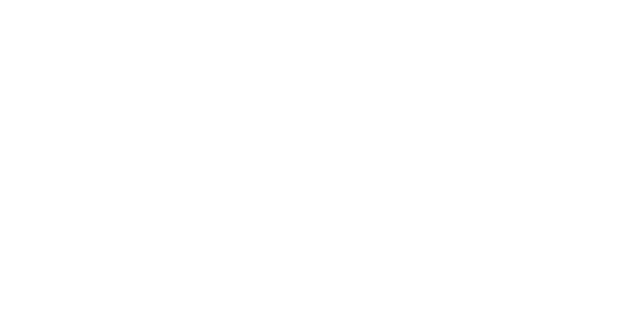
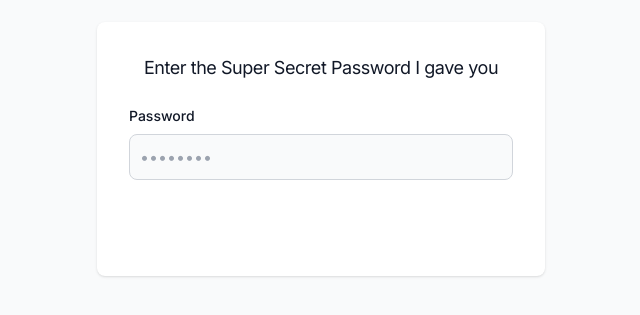
Before and after one commit to blazephoenix/sands, a Next.js app: page / in a window 1280 px wide. Shown: the part 287-602 px from the top of the page, without its empty margins (319-959 px from the left). Built offline with nearby package versions, Linux system fonts and the light colour scheme.

Commit message:
quality improvements

```diff
--- a/components/play/index.tsx
+++ b/components/play/index.tsx
@@ -1,60 +1,94 @@
 import { useChat } from "ai/react";
+import { use, useEffect, useRef, useState } from "react";
 import Markdown from "react-markdown";
 import remarkGfm from "remark-gfm";
 
 const markdownComponents = {
-  // Styling a paragraph
-  p: ({ node }: { node: any }, ...props: any) => (
-    <p className="text-base text-gray-800 mb-4 mt-2" {...props} />
+  p: ({ children, ...props }: React.PropsWithChildren<any>) => (
+    <p className="text-base text-gray-800 mb-4 mt-2" {...props}>
+      {children}
+    </p>
   ),
-  // Styling headings
-  h1: ({ node }: { node: any } & React.HTMLAttributes<HTMLHeadingElement>, ...props: any) => (
-    <h1 className="text-2xl font-bold text-gray-900 my-4" {...props} />
+  h1: ({ children, ...props }: React.PropsWithChildren<any>) => (
+    <h1 className="text-2xl font-bold text-gray-900 my-4" {...props}>
+      {children}
+    </h1>
   ),
-  h2: ({ node }: { node: any }, ...props: any) => (
-    <h2 className="text-xl font-semibold text-gray-800 my-3" {...props} />
+  h2: ({ children, ...props }: React.PropsWithChildren<any>) => (
+    <h2 className="text-xl font-semibold text-gray-800 my-3" {...props}>
+      {children}
+    </h2>
   ),
-  // Style for ordered lists
-  ol: ({ node }: { node: any }, ...props: any) => (
-    <ol className="list-decimal list-inside space-y-2 pl-4 my-2" {...props} />
+  ol: ({ children, ...props }: React.PropsWithChildren<any>) => (
+    <ol className="list-decimal list-inside space-y-2 pl-4 my-2" {...props}>
+      {children}
+    </ol>
   ),
-   // Style for unordered lists
-   ul: ({ node }: { node: any }, ...props: any) => (
-    <ul className="list-disc list-inside space-y-2 pl-4" {...props} />
+  ul: ({ children, ...props }: React.PropsWithChildren<any>) => (
+    <ul className="list-disc list-inside space-y-2 pl-4" {...props}>
+      {children}
+    </ul>
   ),
-  // Style for list items
-  li: ({ node }: { node: any }, ...props: any) => (
-    <li className="text-base text-gray-700 m-2" {...props} />
+  li: ({ children, ...props }: React.PropsWithChildren<any>) => (
+    <li className="text-base text-gray-700 m-2" {...props}>
+      <div style={{ display: "inline-block" }}>{children}</div>
+    </li>
   ),
-  // Add more custom components as needed
 };
 
 export default function Chat() {
+  const inputRef = useRef<HTMLInputElement | null>(null);
+  const chatContainerRef = useRef<HTMLInputElement | null>(null);
   const { messages, input, handleInputChange, handleSubmit, isLoading } =
     useChat({
       api: "/api/chat",
     });
 
+  useEffect(() => {
+    const container = chatContainerRef.current;
+    if (container) {
+      container.scrollTop = container.scrollHeight;
+    }
+  }, [messages]);
+
+  useEffect(() => {
+    if (!isLoading && inputRef.current) {
+      inputRef.current.focus();
+    }
+  });
+
   return (
-    <div className="w-[60vw] mx-auto h-[90vh] overflow-y-scroll">
+    <div
+      ref={chatContainerRef}
+      className="w-[60vw] mx-auto h-[90vh] overflow-y-scroll"
+    >
       <div className="p-2">
-        {messages.map((message) => (
+        {messages.map((message, index) => (
+          <>
             <div
               key={message.id}
               className="rounded-lg border-2 border-slate-200 mt-5 py-2 px-4"
             >
-            <div className="w-24 text-zinc-500">{`${message.role}: `}</div>
+              <div className="w-24 text-zinc-500">{`${message.role === 'user' ? 'You' : 'Sim'}: `}</div>
               <div className="w-full">
                 <Markdown
                   remarkPlugins={[remarkGfm]}
-                //@ts-expect-error
                   components={markdownComponents}
-                className="prose"
                 >
                   {message.content}
                 </Markdown>
               </div>
             </div>
+            {/* Check if this is the last message and isLoading is true */}
+            {index === messages.length - 1 && isLoading && (
+              <div className="rounded-lg border-2 bg-slate-100 mt-5 py-5 px-4 flex justify-start">
+                <div className="rounded-full bg-slate-300 animate-bounce w-2 h-2 mr-1" />
+                <div className="rounded-full bg-slate-300 animate-bounce w-2 h-2 duration-75 mr-1" />
+                <div className="rounded-full bg-slate-300 animate-bounce w-2 h-2 duration-100" />
+                {/* Replace this with your preferred loading indicator */}
+              </div>
+            )}
+          </>
         ))}
       </div>
 
@@ -64,7 +98,7 @@
           className="fixed bottom-0 p-2 mb-5 w-[60vw]"
         >
           <input
-            autoFocus
+            ref={inputRef}
             value={input}
             placeholder="Send message..."
             onChange={handleInputChange}
--- a/components/utils/constants.ts
+++ b/components/utils/constants.ts
@@ -6,10 +6,12 @@
 Stick to the options given and do not start the game till you have the expected answers.
 After the answer is given, generate a choose your own adventure style story where the setting would create a plot for the murder and the suspects would be randomly generated based on the 3 values of motive, opportunity and means. Stick to this structure when making the plot.
 
-Do not expose the means, motive and opportunity to the user. Add them as clues in the plot itself. Let the user find out the suspect and keep looping back to the data that gets collected based on the alibis, evidence, etc. Do not guide the user in any way for the solution. Allow them to fail. Do not be conversational.`;
+Do not expose the means, motive and opportunity to the user. Add them as clues in the plot itself. Let the user find out the suspect and keep looping back to the data that gets collected based on the alibis, evidence, etc. Do not guide the user in any way for the solution.
+
+Respond in beautiful looking markdown. Give Options. Allow them to fail. Do not be conversational. Stick to the script and be consistent in your responses.`;
 
 export const presets = {
-  temperature: 1,
+  temperature: 0.6,
   max_tokens: 517,
   top_p: 1,
   frequency_penalty: 0,
--- a/pages/index.tsx
+++ b/pages/index.tsx
@@ -1,4 +1,3 @@
-import Image from "next/image";
 import { Inter } from "next/font/google";
 import Head from "next/head";
 
@@ -6,12 +5,53 @@
 
 export default function Home() {
   return (
-    <main
-      className={`flex min-h-screen flex-col items-center justify-between p-24 ${inter.className}`}
-    >
+    <main className={`${inter.className}`}>
       <Head>
         <title>Sands</title>
       </Head>
+      <section className="bg-gray-50 dark:bg-gray-900 mx-auto">
+        <div className="flex flex-col items-center justify-center px-6 py-8 mx-auto md:h-screen lg:py-0 text-white">
+          <h1 className="text-4xl mb-8 font-black">Welcome to Sands</h1>
+          <div className="w-full bg-white rounded-lg shadow dark:border md:mt-0 sm:max-w-md xl:p-0 dark:bg-gray-800 dark:border-gray-700">
+            <div className="p-6 space-y-4 md:space-y-6 sm:p-8">
+              <h1 className="text-lg leading-tight tracking-tight text-gray-900 md:text-lg text-center dark:text-white">
+                Enter the Super Secret Password I gave you
+              </h1>
+              <form className="space-y-4 md:space-y-6" onClick={(e) => {
+                e.preventDefault();
+
+                //Encrypt the password
+                //Save the password to local storage
+                //Redirect to the start page
+                //Console.log('Password submitted');
+              }}>
+                <div>
+                  <label
+                    htmlFor="password"
+                    className="block mb-2 text-sm font-medium text-gray-900 dark:text-white"
+                  >
+                    Password
+                  </label>
+                  <input
+                    type="password"
+                    name="password"
+                    id="password"
+                    placeholder="••••••••"
+                    className="bg-gray-50 border border-gray-300 text-gray-900 rounded-lg focus:ring-primary-600 focus:border-primary-600 block w-full p-2.5 dark:bg-gray-700 dark:border-gray-600 dark:placeholder-gray-400 dark:text-white dark:focus:ring-blue-500 dark:focus:border-blue-500"
+                    required
+                  />
+                </div>
+                <button
+                  type="submit"
+                  className="w-full text-white bg-primary-600 hover:bg-primary-700 focus:ring-4 focus:outline-none focus:ring-primary-300 font-medium rounded-lg text-sm px-5 py-2.5 text-center dark:bg-primary-600 dark:hover:bg-primary-700 dark:focus:ring-primary-800"
+                >
+                  Sign in
+                </button>
+              </form>
+            </div>
+          </div>
+        </div>
+      </section>
     </main>
   );
 }
--- a/pages/start.tsx
+++ b/pages/start.tsx
@@ -1,7 +1,14 @@
-
 import React from "react";
 import Play from "../components/play";
+import Head from "next/head";
 
 export default function Start() {
-  return <Play />;
+  return (
+    <main>
+      <Head>
+        <title>Sands - Start</title>
+      </Head>
+      <Play />
+    </main>
+  );
 }
```
Lines whose indentation alone changed are shown as unchanged.
